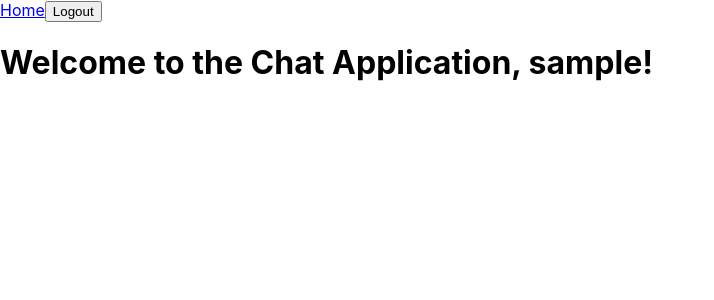
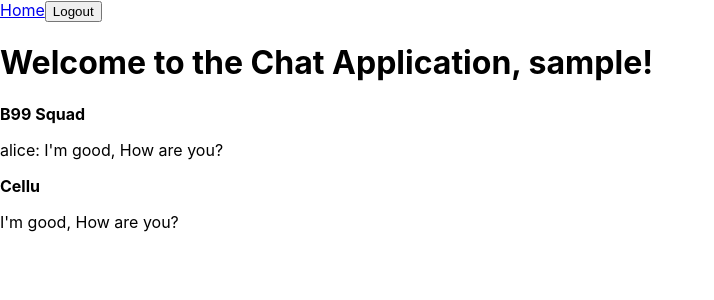
Before and after one commit to joseph2k00/chat_app_fe, a React (Create React App) app: page / in a window 1280 px wide. Shown: the top 300 px of the page, without its empty margins (0-714 px from the left). Built offline with nearby package versions, Linux system fonts and the light colour scheme; sample sign-in values are in the browser's storage.

Commit message:
Implement chat list in chat interface

```diff
--- a/src/Routes/ChatApp/ChatApp.js
+++ b/src/Routes/ChatApp/ChatApp.js
@@ -1,5 +1,6 @@
 import { useContext } from "react";
 import { AuthContext } from "../../Context/AuthContext";
+import { ChatList } from "./Components/ChatList/ChatList";
 
 function ChatApp() {
     const { user } = useContext(AuthContext);
@@ -7,6 +8,9 @@ function ChatApp() {
     return (
         <div>
             <h1>Welcome to the Chat Application, {user.username}!</h1>
+            <div>
+                <ChatList />
+            </div>
         </div>
     );
 }
--- /dev/null
+++ b/src/Routes/ChatApp/Components/ChatList/ChatList.js
@@ -0,0 +1,30 @@
+import { useEffect, useState } from "react";
+import Users from "../../../../dataset/users.json";
+
+export const ChatList = () => {
+    const [chatList, setChatList] = useState([]);
+
+    useEffect(() => {
+        const chats = Users.user_conversations;
+        setChatList(chats);
+    }, []);
+
+    return (
+        <>
+            {
+                chatList.map((data, index) => (
+                    <div>
+                        <b>{ data.conversation_name }</b>
+                        <p>
+                            {
+                                data.conversation_type === "GROUP" ?
+                                    (data.last_message.last_message_username + ": ") :
+                                    ''
+                            } { data.last_message.message }
+                        </p>
+                    </div>
+                ))
+            }
+        </>
+    );
+};
--- a/src/dataset/users.json
+++ b/src/dataset/users.json
@@ -18,5 +18,64 @@
             "password": "alicepwd",
             "token": 3
         }
+    ],
+    "user_conversations": [
+        {
+            "conversation_id": 2,
+            "conversation_type": "GROUP",
+            "conversation_name": "B99 Squad",
+            "last_message": {
+                "last_message_username": "alice",
+                "message_type": "INBOUND",
+                "message": "I'm good, How are you?"
+            },
+            "messages": [
+                {
+                    "message_id": 1,
+                    "message_type": "OUTBOUND",
+                    "is_reply": false,
+                    "reply_message_id": null,
+                    "message": "Hi, How are you?"
+                },
+                {
+                    "message_id": 2,
+                    "message_type": "INBOUND",
+                    "user": {
+                        "username": "alice",
+                        "user_id": 101
+                    },
+                    "is_reply": true,
+                    "reply_message_id": 1,
+                    "message": "I'm good, How are you?"
+                }
+            ]
+        },
+        {
+            "conversation_id": 2,
+            "conversation_type": "PERSONAL",
+            "conversation_name": "Cellu",
+            "user_id": 110,
+            "last_message": {
+                "last_message_username": "Cellu",
+                "message_type": "INBOUND",
+                "message": "I'm good, How are you?"
+            },
+            "messages": [
+                {
+                    "message_id": 3,
+                    "message_type": "OUTBOUND",
+                    "is_reply": false,
+                    "reply_message_id": null,
+                    "message": "Hi, How are you?"
+                },
+                {
+                    "message_id": 4,
+                    "message_type": "INBOUND",
+                    "is_reply": true,
+                    "reply_message_id": 3,
+                    "message": "I'm good, How are you?"
+                }
+            ]
+        }
     ]
 }
```
